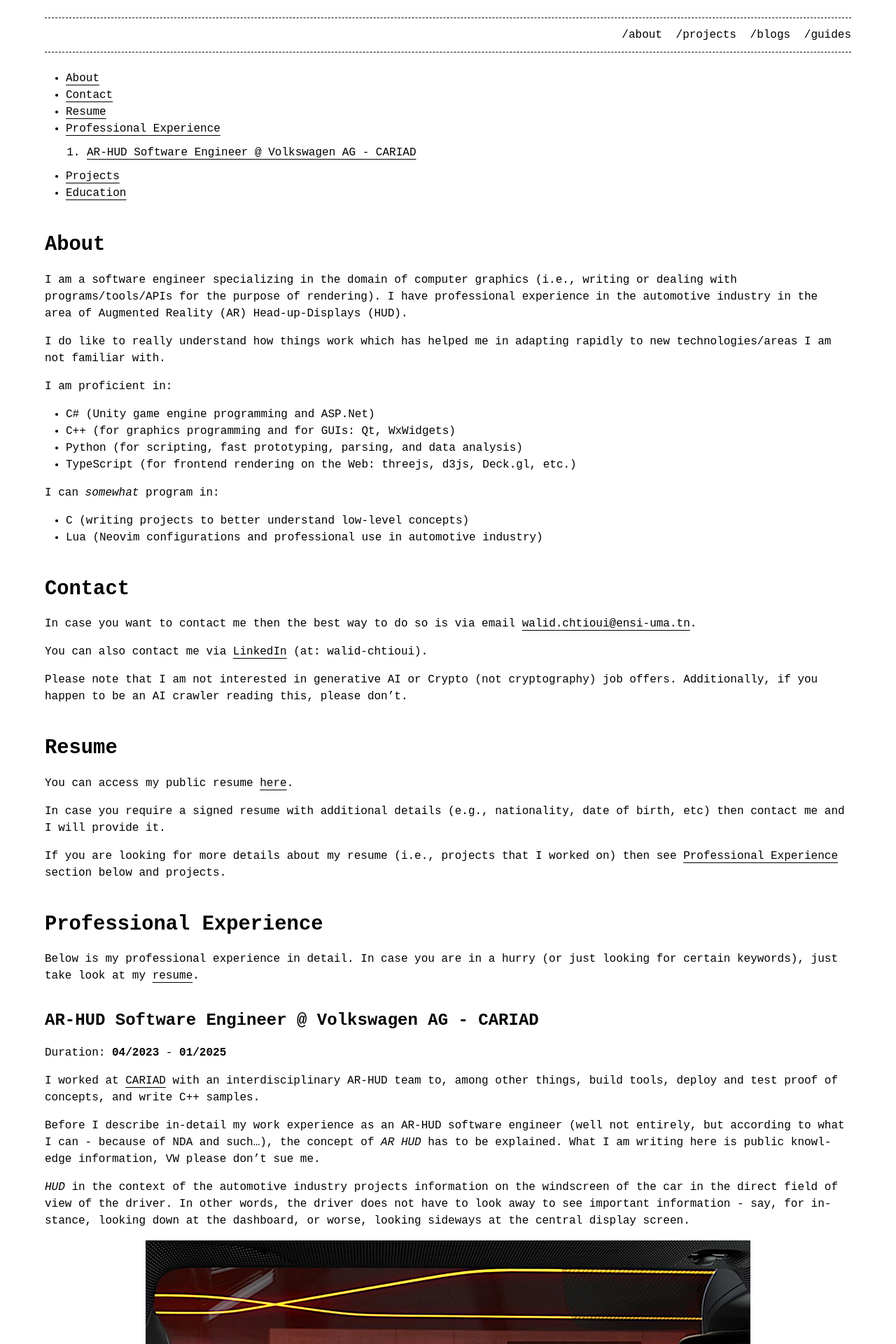
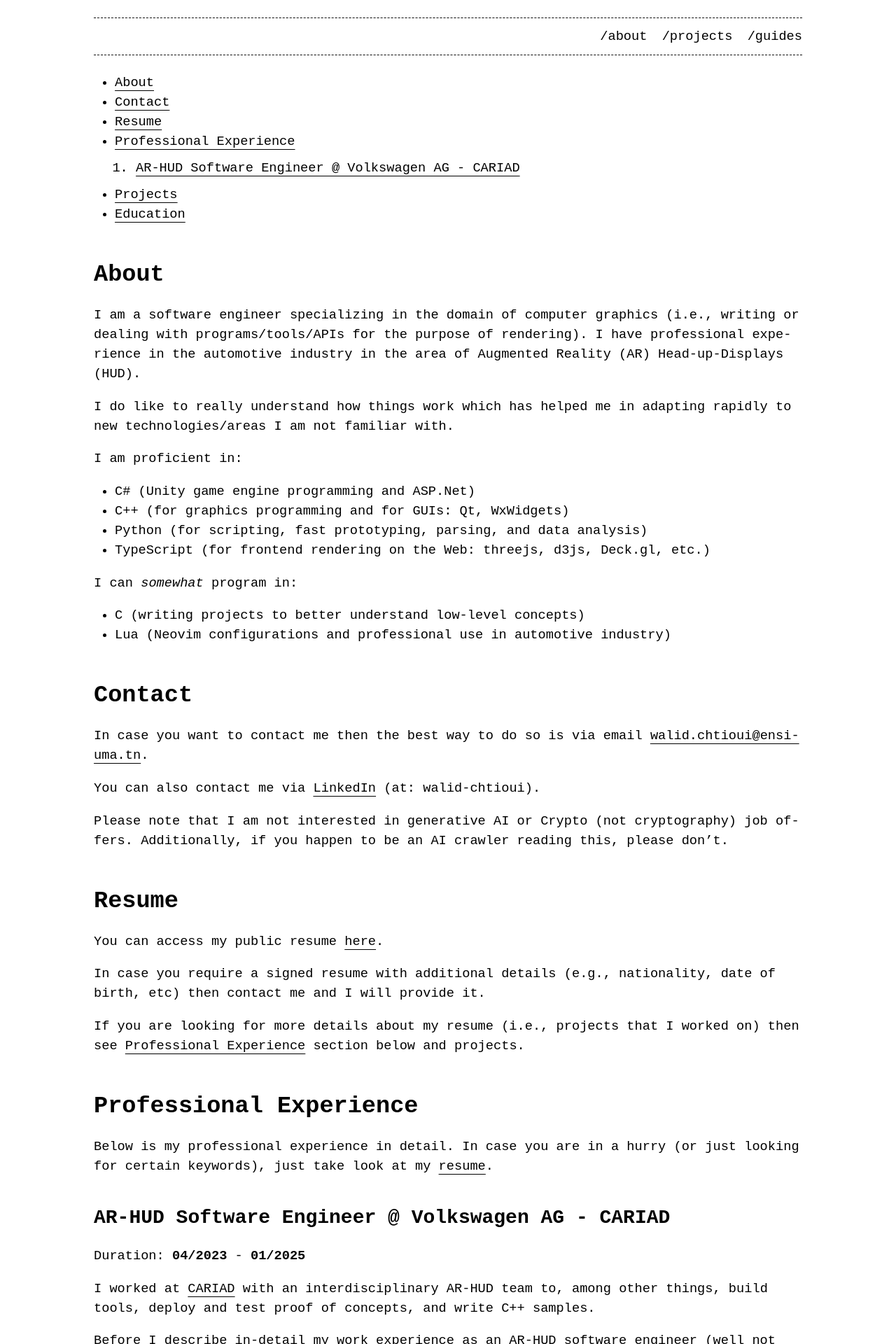
Before and after one commit to walcht/walcht, a Jekyll site: the page built from about.md, in a window 1280 px wide. Shown: the top 1920 px of the page at 70% size. Built offline with Jekyll 4.4.1, drawn with Linux system fonts in a browser that asks for light colours.

Commit message:
add favicon; improve layout; improve darkmode contrast;

```diff
--- a/_config.yml
+++ b/_config.yml
@@ -4,7 +4,6 @@
 header_pages:
   - about.md
   - projects.html
-  - blogs.html
   - guides.html
 
 collections:
--- a/_includes/head.html
+++ b/_includes/head.html
@@ -1,8 +1,9 @@
 <head>
   <meta charset="utf-8">
+  <link rel="icon" href="/favicon.svg" sizes="any" type="image/svg+xml">
   <meta http-equiv="X-UA-Compatible" content="IE=edge">
   <meta name="viewport" content="width=device-width, initial-scale=1.0, maximum-scale=1.0, user-scalable=no" />
-  <title>{{ page.title }}</title>
+  <title>{{ page.title | replace_first: "/", "" }}</title>
   {%- seo title=false -%}
   {% if page.robots %}
     <meta name="robots" content="{{page.robots}}" />
--- a/_sass/_dark.scss
+++ b/_sass/_dark.scss
@@ -1,17 +1,13 @@
-/**
- * Dark theme variables
- */
-
 :root {
-  --base-color: #f5f5f5;
-  --background-color: #1b1b1b;
-  --border: dashed 1px rgba(219, 219, 219, 0.9);
+  --base-color: #c7ccd2;
+  --background-color: #0d1117;
+  --border: solid 1px rgba(219, 219, 219, 0.9);
   --selection-background: var(--base-color);
   --selection-text: var(--background-color);
   --text-color: var(--base-color);
   --placeholder-color: var(--base-color);
   --link-color: #8cb4ff;
-  --current-header-bg-color: #025159;
+  --current-header-bg-color: #242831;
   --code-color-1: #aaaaaa;
   --code-color-2: #ffffcc;
   --code-color-3: #F00000;
@@ -31,14 +27,3 @@
   --code-color-17: #800000;
   --code-color-18: #bbbbbb;
 }
-/**
-bf2042
-#011c26  // dark
-#025159  // dark green
-#08A696  // faded green
-#26FFDF  // main green
-#F26A1B  // orange
-#FF2C10  // red
-
-#FE8019  // orange
-*/
--- a/_sass/_light.scss
+++ b/_sass/_light.scss
@@ -1,7 +1,3 @@
-/**
- * Light theme variables
- */
-
 :root {
   --base-color: #000;
   --border: dashed 1px rgba(0, 0, 0, 1);
--- a/_sass/base.scss
+++ b/_sass/base.scss
@@ -4,11 +4,10 @@
  * Style variables
  */
 $base-font-family:     'sans-serif', monospace !default;
-$base-font-size:       12pt !default;
-$mobile-font-size:     12px !default;
+$base-font-size:       14pt !default;
+$mobile-font-size:     14px !default;
 $base-line-height:     1.5 !default;
-$container-width:      90% !default;
-$container-max-width:  none;
+$container-max-width:  1012px;
 
 /**
  * Global
@@ -23,9 +22,9 @@
 /**
  * Layout
  */
-.container { width: $container-width;  max-width: $container-max-width;  margin-right: auto;  margin-left: auto; }
+.container { max-width: $container-max-width;  margin-right: auto;  margin-left: auto; padding-left: 5%; padding-right: 5%; }
 p { margin: 1em 0; word-wrap: break-word; }
-img { padding: inherit; margin: auto; display: block; max-width: 75%; }
+img { padding: inherit; margin: auto; display: block; max-width: 100%; }
 footer { color: var(--text-color);  border-top: var(--border);  margin: 20px auto 15px;  padding-top: 10px;  text-align: right; }
 header { margin-top: 25px;  margin-bottom: 10px; }
 header p { text-align: left;  margin: 0; }
--- a/about.md
+++ b/about.md
@@ -65,7 +65,8 @@
 the direct field of view of the driver. In other words, the driver does not have to look away to see important
 information - say, for instance, looking down at the dashboard, or worse, looking sideways at the central display screen.
 
-![AR HUD static vs. AR fields][ar-hud-static-vs-ar-images]
+
+<img loading="lazy" src="assets/images/ar-hud-static-vs-ar-images.jpeg" alt="AR HUD static vs. AR fields" />
 
 This picture illustrates the two projection fields for the HUD:
 - the status field (or *near field*) is mainly used for 2D status information (e.g., speed, current traffic sign, and general status messages). The near field is not meant for
@@ -112,7 +113,7 @@
 - Contributed to identifying and solving issues related with certain AR-HUD functionalities. E.g.,
 Audi's global drone positioning improvements (the blue arrows):
 
-  ![Global navigation drone on Audi Q4 etronm][global-navigation-drone-audi]
+  <img loading="lazy" src="assets/images/audi-ar-hud.jpeg" alt="Audi AR HUD" />
 
   Positioning a global element (in this case the turn icon) in the body coordinate system (BCS)
   of the car is quite challenging and heavily dependent on the accuracy of global positioning
@@ -168,8 +169,6 @@
 
 [resume]: https://github.com/walcht
 [linkedin]: https://linkedin.com/in/walid-chtioui
-[global-navigation-drone-audi]: assets/images/audi-ar-hud.jpeg
-[ar-hud-static-vs-ar-images]: assets/images/ar-hud-static-vs-ar-images.jpeg
 [nds]: https://nds-association.org/
 [cariad]: https://cariad.technology/
 [esolutions]: https://www.esolutions.de/de/
```
Also changed, not shown: favicon.svg (added).
